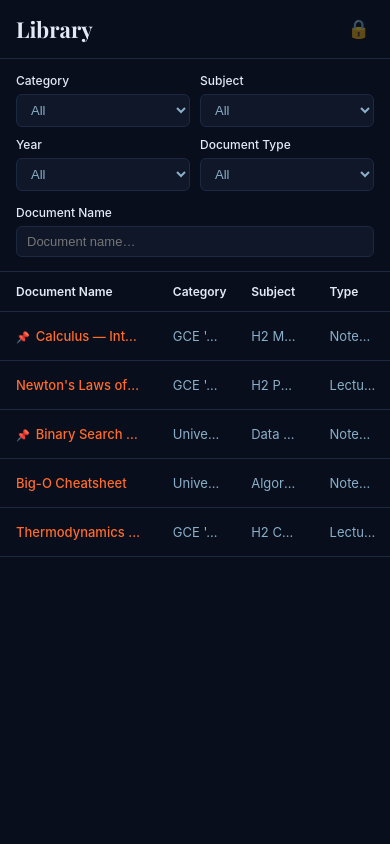
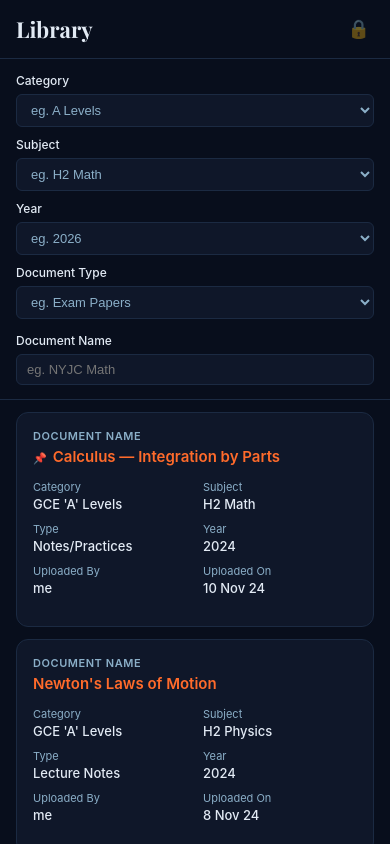
Before and after one commit to JordanW07z/note-library, a React (Vite) app: page / in a window 390 px wide. Built offline with nearby package versions, Linux system fonts and the light colour scheme.

Commit message:
Add mobile card layout and responsive filters

```diff
--- a/src/App.jsx
+++ b/src/App.jsx
@@ -211,12 +211,12 @@ export default function App() {
 
         {/* ── Filters ── */}
         <div style={{ padding: isMobile ? '14px 16px' : '20px 32px', borderBottom: `1px solid ${C.border}`, flexShrink: 0 }}>
-          <div style={{ display: 'grid', gridTemplateColumns: isMobile ? 'repeat(2, 1fr)' : 'repeat(4, 1fr)', gap: isMobile ? 10 : 16, marginBottom: 14 }}>
+          <div style={{ display: 'grid', gridTemplateColumns: isMobile ? '1fr' : 'repeat(4, 1fr)', gap: isMobile ? 10 : 16, marginBottom: 14 }}>
             {[
-              { label: 'Category', val: fCategory, set: setFCategory, opts: categories, ph: 'All' },
-              { label: 'Subject',  val: fSubject,  set: setFSubject,  opts: subjects,   ph: 'All' },
-              { label: 'Year',     val: fYear,     set: setFYear,     opts: years,      ph: 'All' },
-              { label: 'Document Type', val: fType, set: setFType,    opts: types,      ph: 'All' },
+              { label: 'Category', val: fCategory, set: setFCategory, opts: categories, ph: 'eg. A Levels' },
+              { label: 'Subject',  val: fSubject,  set: setFSubject,  opts: subjects,   ph: 'eg. H2 Math' },
+              { label: 'Year',     val: fYear,     set: setFYear,     opts: years,      ph: 'eg. 2026' },
+              { label: 'Document Type', val: fType, set: setFType,    opts: types,      ph: 'eg. Exam Papers' },
             ].map(({ label, val, set, opts, ph }) => (
               <div key={label}>
                 <p style={{ fontSize: 12, color: C.text, marginBottom: 6, fontWeight: 500 }}>{label}</p>
@@ -235,7 +235,7 @@ export default function App() {
             <input
               value={fName}
               onChange={(e) => setFName(e.target.value)}
-              placeholder="Document name…"
+              placeholder={isMobile ? 'eg. NYJC Math' : 'Document name…'}
               style={{
                 ...selectStyle,
                 width: '100%',
@@ -246,9 +246,26 @@ export default function App() {
           </div>
         </div>
 
-        {/* ── Table ── */}
-        <div style={{ flex: 1, overflowY: 'auto', overflowX: isMobile ? 'auto' : 'hidden' }}>
-          <table style={{ width: '100%', borderCollapse: 'collapse', tableLayout: 'fixed', minWidth: isMobile ? 560 : 'unset' }}>
+        {/* ── Table / Cards ── */}
+        <div style={{ flex: 1, overflowY: 'auto' }}>
+          {isMobile ? (
+            <div style={{ padding: '12px 16px', display: 'flex', flexDirection: 'column', gap: 12 }}>
+              {filtered.length === 0 ? (
+                <p style={{ textAlign: 'center', padding: '60px 0', color: C.muted, fontSize: 14 }}>No documents found</p>
+              ) : (
+                filtered.map((note) => (
+                  <NoteCard
+                    key={note.id}
+                    note={note}
+                    active={activeId === note.id}
+                    onOpen={() => setActiveId(note.id)}
+                    onDownload={(e) => downloadNote(note, e)}
+                  />
+                ))
+              )}
+            </div>
+          ) : (
+            <table style={{ width: '100%', borderCollapse: 'collapse', tableLayout: 'fixed' }}>
               <colgroup>
                 <col style={{ width: '28%' }} />
                 <col style={{ width: '14%' }} />
@@ -298,6 +315,7 @@ export default function App() {
                 )}
               </tbody>
             </table>
+          )}
         </div>
       </div>
 
@@ -382,3 +400,57 @@ function Cell({ children }) {
     </td>
   );
 }
+
+function NoteCard({ note, active, onOpen, onDownload }) {
+  return (
+    <div
+      onClick={onOpen}
+      style={{
+        background: active ? C.amberDim : C.surface,
+        border: `1px solid ${active ? C.amber : C.border}`,
+        borderRadius: 12,
+        padding: '16px',
+        cursor: 'pointer',
+      }}
+    >
+      <p style={{ fontSize: 11, color: C.muted, fontWeight: 600, marginBottom: 4, textTransform: 'uppercase', letterSpacing: '0.05em' }}>Document Name</p>
+      <p style={{ fontSize: 15, fontWeight: 600, color: C.amber, marginBottom: 14 }}>
+        {note.pinned && <span style={{ marginRight: 6, fontSize: 11 }}>📌</span>}
+        {note.title}
+      </p>
+      <div style={{ display: 'grid', gridTemplateColumns: '1fr 1fr', gap: '10px 16px', marginBottom: 14 }}>
+        {[
+          { label: 'Category', value: note.module || '—' },
+          { label: 'Subject', value: note.subject || note.tags?.[0] || '—' },
+          { label: 'Type', value: note.documentType || '—' },
+          { label: 'Year', value: note.year || new Date(note.created).getFullYear() },
+          { label: 'Uploaded By', value: note.uploadedBy || '—' },
+          { label: 'Uploaded On', value: formatDate(note.created) },
+        ].map(({ label, value }) => (
+          <div key={label}>
+            <p style={{ fontSize: 11, color: C.muted, marginBottom: 2 }}>{label}</p>
+            <p style={{ fontSize: 13, color: C.text, fontWeight: 500 }}>{value}</p>
+          </div>
+        ))}
+      </div>
+      {note.isPdf && note.pdfArrayBuffer && (
+        <button
+          onClick={onDownload}
+          style={{
+            width: '100%',
+            padding: '10px',
+            border: `1px solid ${C.amber}`,
+            borderRadius: 8,
+            background: 'transparent',
+            color: C.amber,
+            fontSize: 14,
+            fontWeight: 600,
+            cursor: 'pointer',
+          }}
+        >
+          Download
+        </button>
+      )}
+    </div>
+  );
+}
```
Lines whose indentation alone changed are shown as unchanged.
